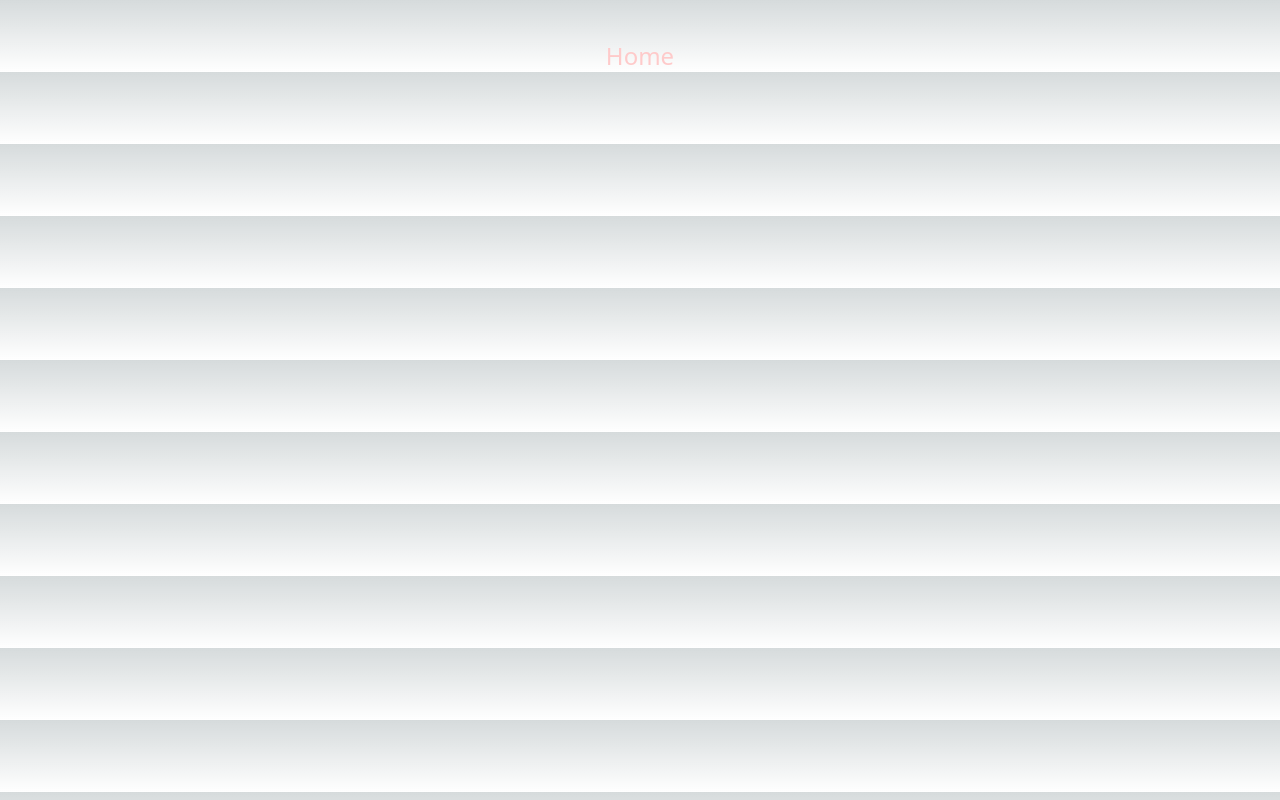
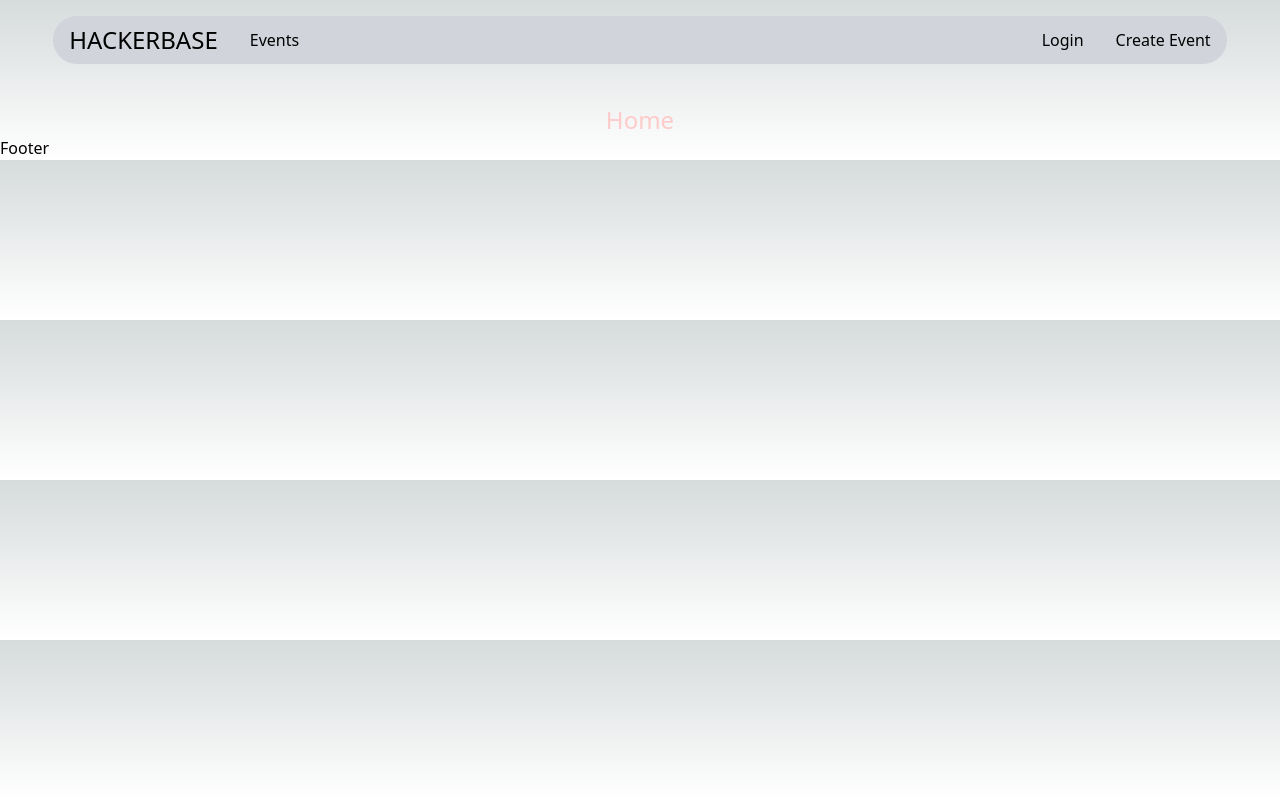
Before and after one commit to HACKERBASEXYZ/hackerbase.xyz, a Next.js app: page / in a window 1280 px wide. Built offline with nearby package versions, Linux system fonts and the light colour scheme.

Commit message:
boilerplate for navbar and footer

```diff
--- a/src/app/layout.tsx
+++ b/src/app/layout.tsx
@@ -1,4 +1,6 @@
+import Navbar from "@/components/Navbar";
 import "../styles/globals.css";
+import Footer from "@/components/Footer";
 
 export const metadata = {
   title: "HACKERBASE",
@@ -12,7 +14,11 @@ export default function RootLayout({
 }) {
   return (
     <html lang="en">
-      <body>{children}</body>
+      <body>
+        <Navbar />
+        {children}
+        <Footer />
+      </body>
     </html>
   );
 }
--- /dev/null
+++ b/src/components/Footer.tsx
@@ -0,0 +1,9 @@
+const Footer = () => {
+  return (
+    <div>
+      <h1>Footer</h1>
+    </div>
+  );
+};
+
+export default Footer;
--- /dev/null
+++ b/src/components/Navbar.tsx
@@ -0,0 +1,22 @@
+import Link from "next/link";
+
+const Navbar = () => {
+  return (
+    <div className="flex flex-row items-center bg-gray-300 rounded-full w-11/12 mx-auto mt-4 px-4 py-2">
+      <div className="flex flex-row items-center gap-8">
+        <Link href={"/"}>
+          <h1 className="text-2xl">HACKERBASE</h1>
+        </Link>
+        <Link href={"/events"}>Events</Link>
+      </div>
+      <div className="flex flex-row items-center justify-between ml-auto gap-8">
+        <h1>Login</h1>
+        <Link href={"/create"} className="ml-auto">
+          <h1 className="">Create Event</h1>
+        </Link>
+      </div>
+    </div>
+  );
+};
+
+export default Navbar;
```
Also changed, not shown: src/app/cheese.ts (deleted).
